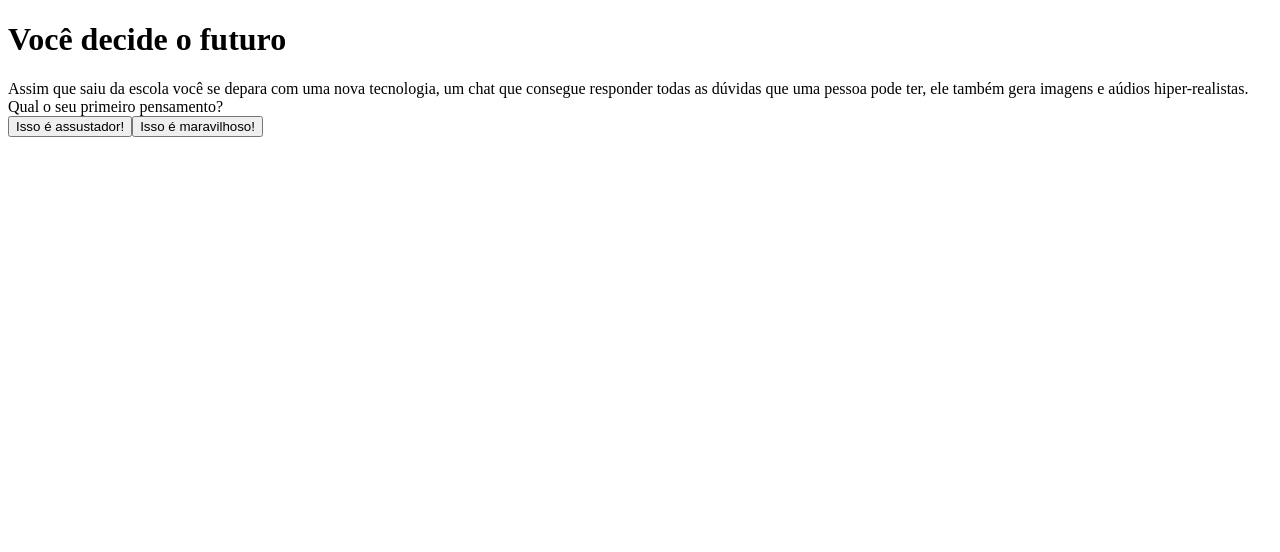
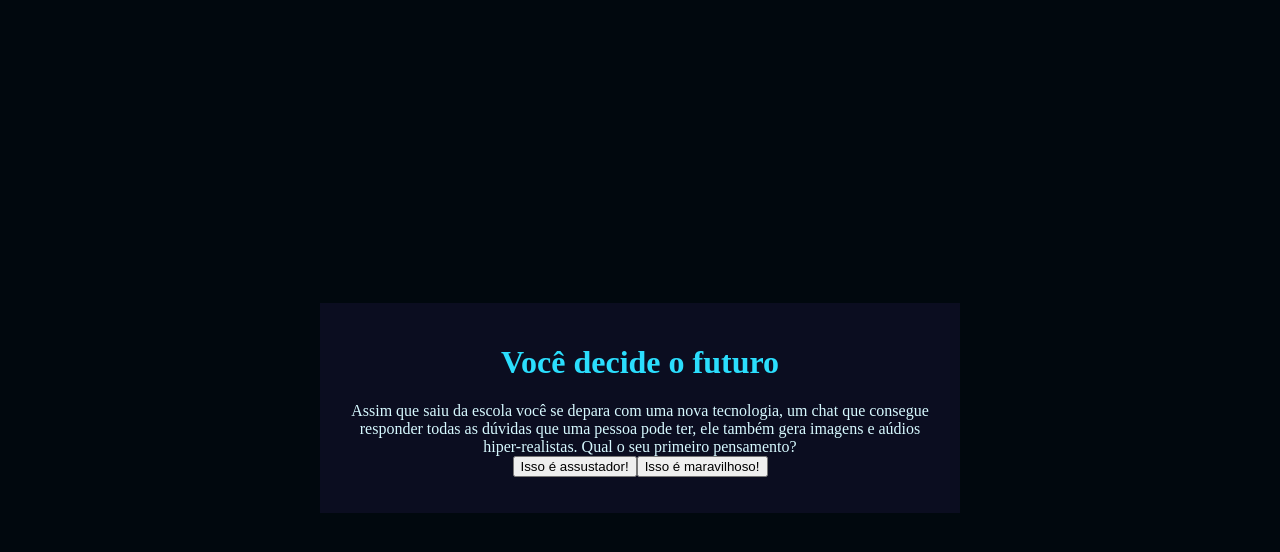
Before and after one commit to Miguelfelix16/MIGUEL-VC-DECIDE, a plain HTML site: page index.html in a window 1280 px wide. Drawn offline with Linux system fonts and the light colour scheme.

Commit message:
19/06/24

```diff
--- a/style.css
+++ b/style.css
@@ -1,4 +1,28 @@
-html {
-  height: 100%;
-  width: 100%;
+:root{
+  --cor-de-fundo: #01080E;
+  --cor-principal: #0B0D20;
+  --cor-secundario: #212333;
+  --cor-destaque: #2BDEFD;
+  --cor-texto: #D7F9FF;
 }
+
+body{
+  background-color: var(--cor-de-fundo) ;
+  color: var(--cor-texto);
+  display: flex;
+  justify-content: center;
+  align-items: center;
+  min-height: 100vh;
+}
+
+.caixa-principal{
+  background-color: var(--cor-principal);
+  width: 90%;
+  max-width: 600px;
+  text-align: center;
+  padding: 20px;
+}
+
+h1{
+  color: var(--cor-destaque);
+}
```
